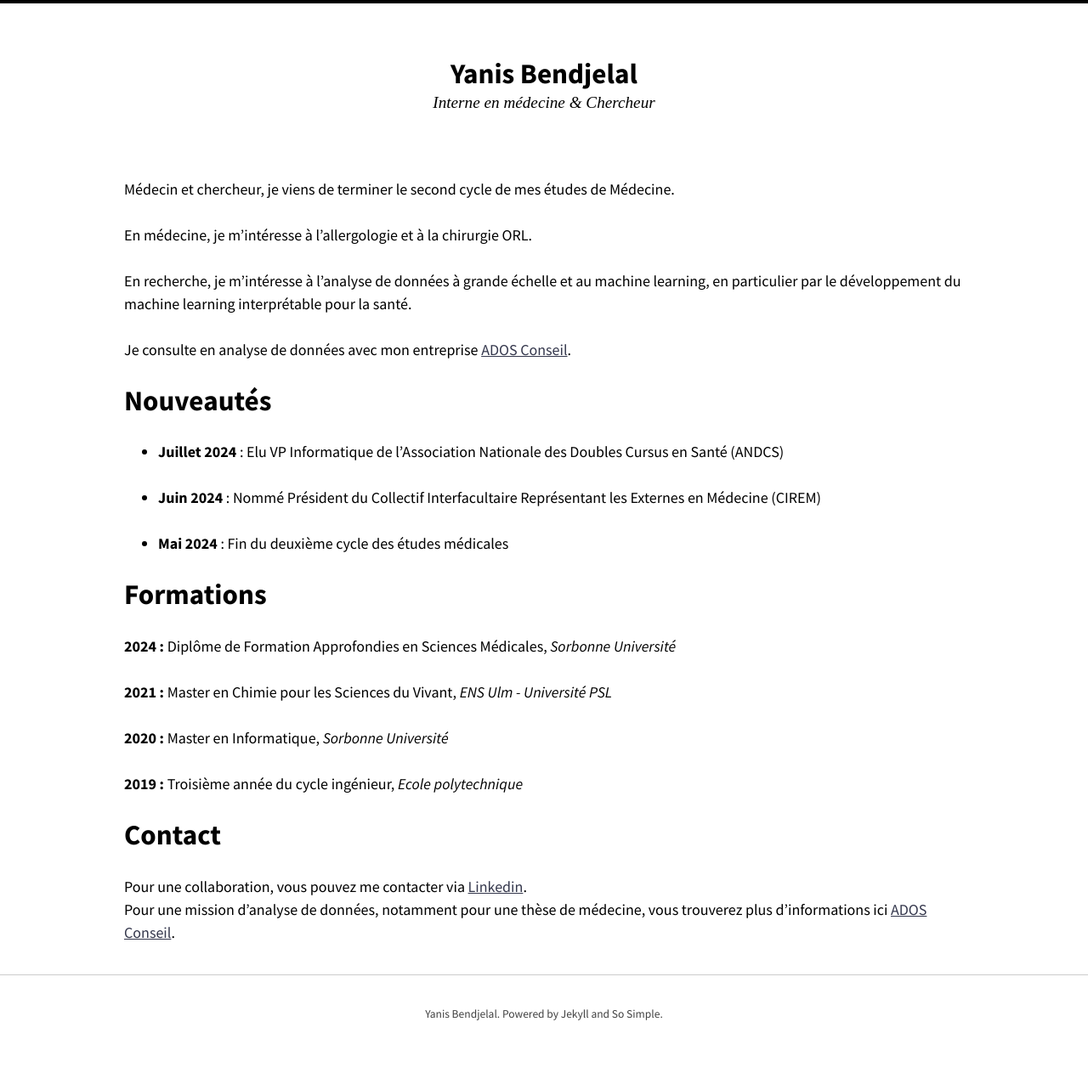
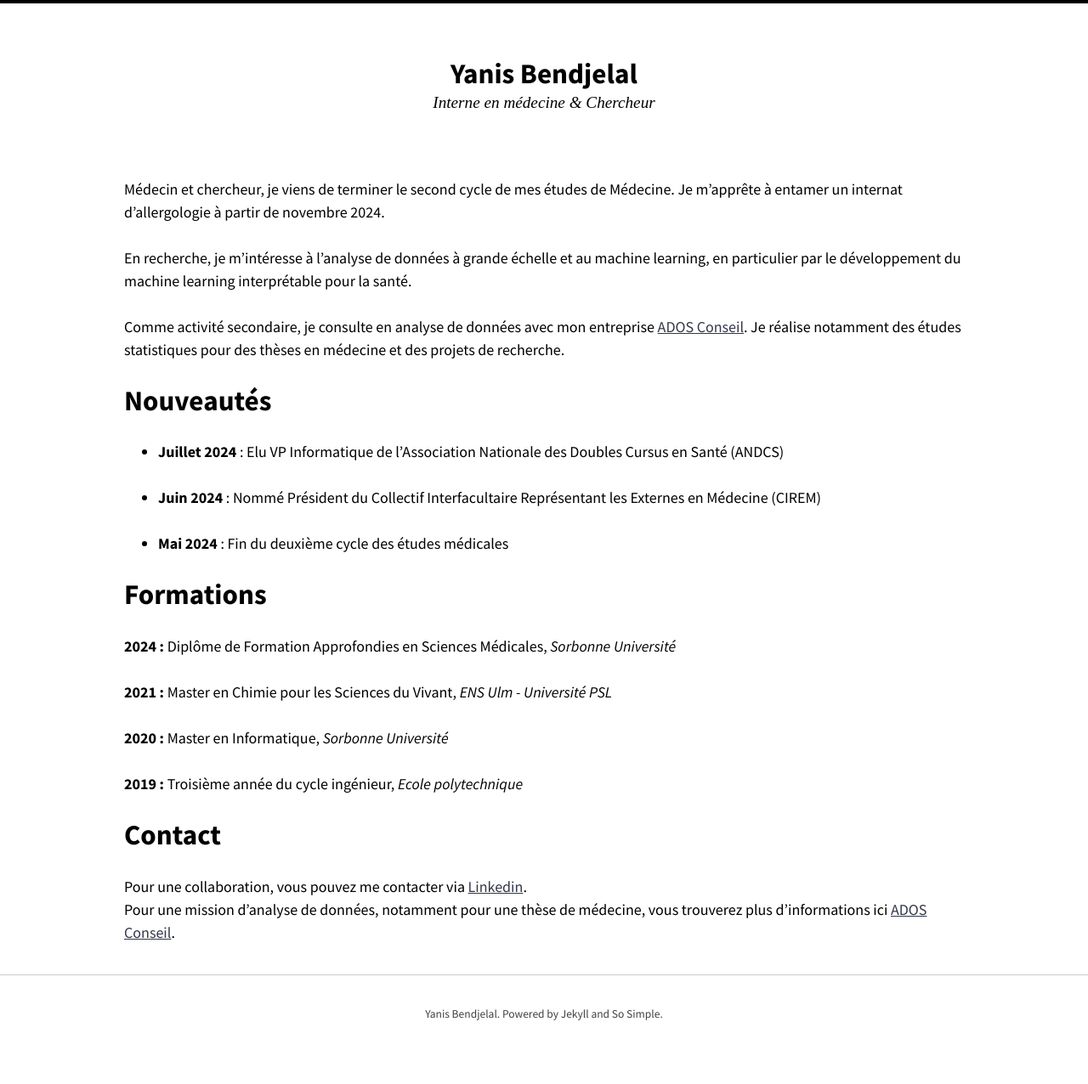
Before and after one commit to Bendjelal/bendjelal.github.io, a Jekyll site: the page built from index.md, in a window 1280 px wide. Shown: the whole page at 85% size. Built offline with Jekyll 4.4.1, drawn with Linux system fonts in a browser that asks for light colours; nearby versions of some CDN libraries.

Commit message:
Update index.md

```diff
--- a/index.md
+++ b/index.md
@@ -23,13 +23,11 @@ order: 1
 
 <img src="photo.png" alt="Photo de moi" class="circular-photo">   <br><br> -->
 
-Médecin et chercheur, je viens de terminer le second cycle de mes études de Médecine.
-
-En médecine, je m'intéresse à l'allergologie et à la chirurgie ORL.
+Médecin et chercheur, je viens de terminer le second cycle de mes études de Médecine. Je m'apprête à entamer un internat d'allergologie à partir de novembre 2024.
 
 En recherche, je m'intéresse à l'analyse de données à grande échelle et au machine learning, en particulier par le développement du machine learning interprétable pour la santé.
 
-Je consulte en analyse de données avec mon entreprise [ADOS Conseil](https://ados-conseil.github.io/).
+Comme activité secondaire, je consulte en analyse de données avec mon entreprise [ADOS Conseil](https://ados-conseil.github.io/). Je réalise notamment des études statistiques pour des thèses en médecine et des projets de recherche.
 
 # Nouveautés
 
```
